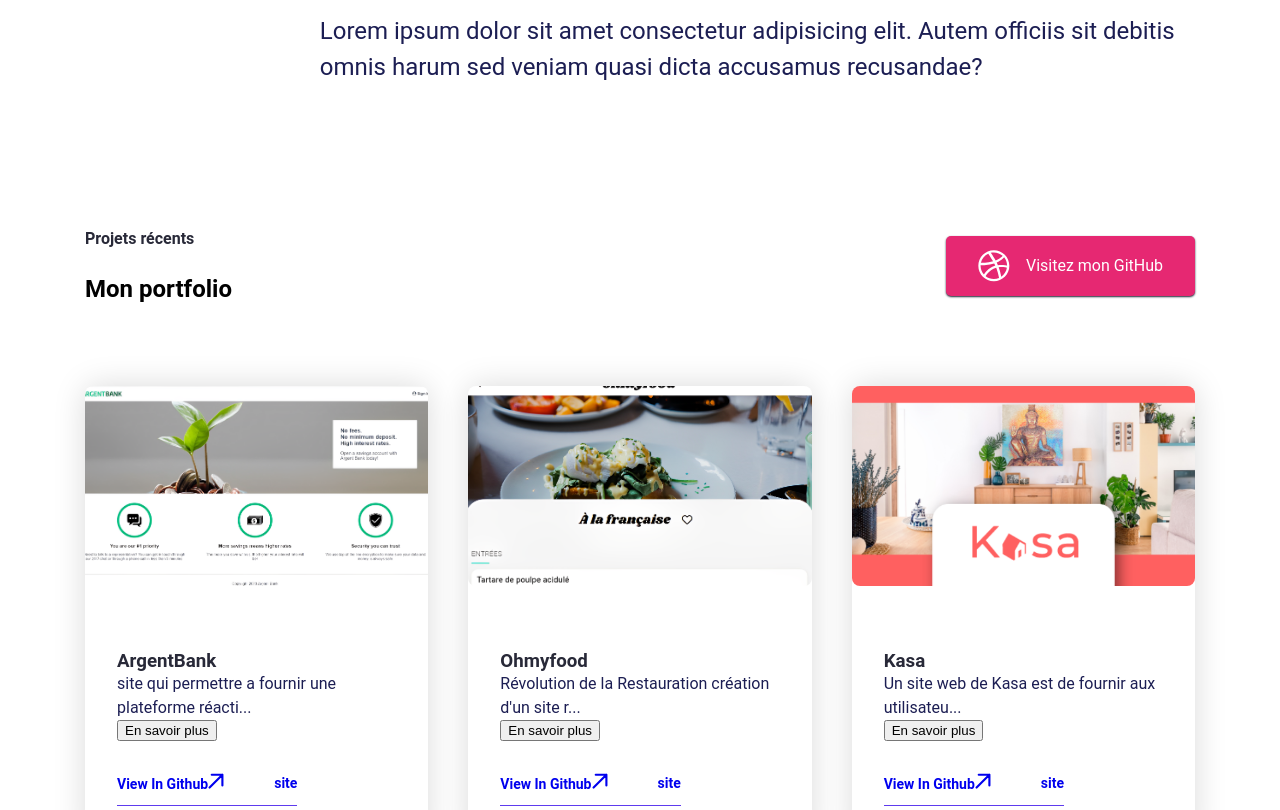
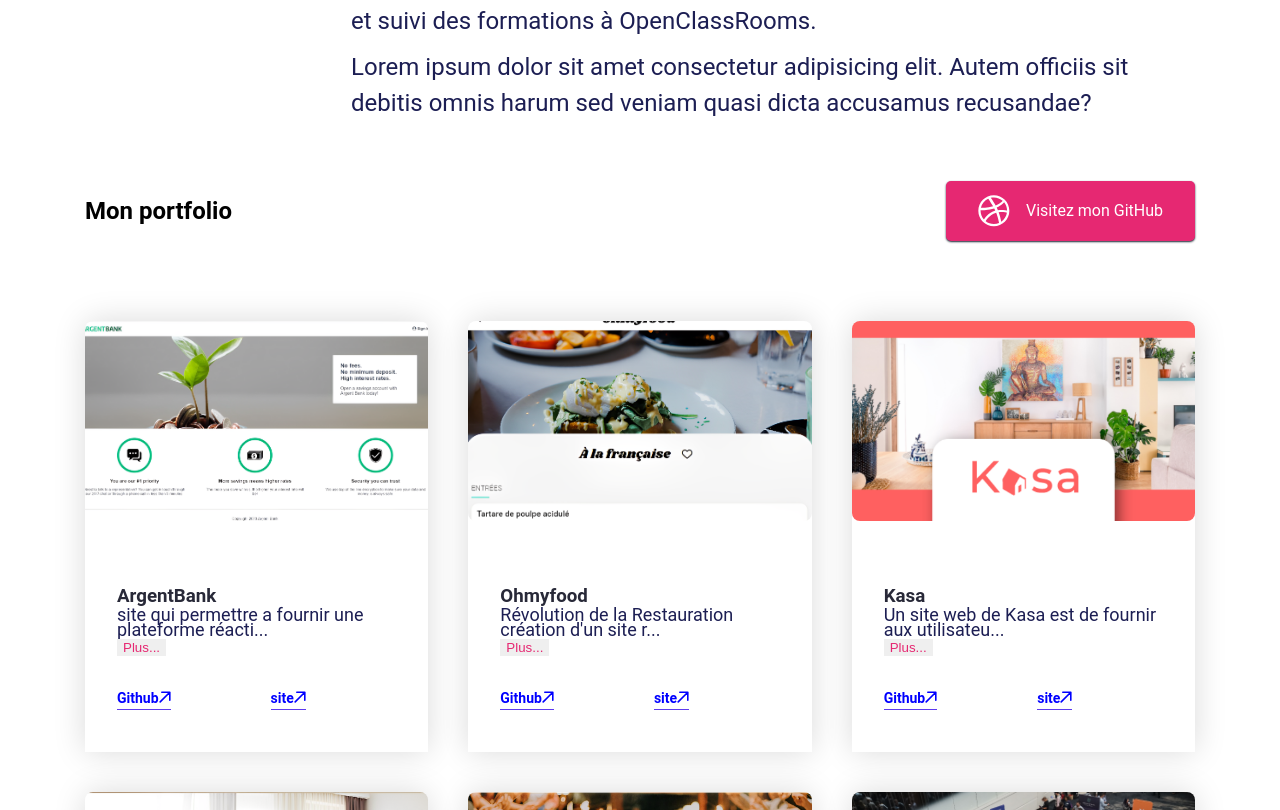
Before and after one commit to samiNedjai/Portfolio, a React (Create React App) app: page / in a window 1280 px wide. Shown: the part 1990-2800 px from the top of the page. Built offline with nearby package versions, Linux system fonts and the light colour scheme.

Commit message:
modifier css

```diff
--- a/src/App.css
+++ b/src/App.css
@@ -18,6 +18,8 @@
 }
 a {
   text-decoration: none;
+  border-bottom: 1.33px solid var(--primary);
+  color: blue;
 }
 :root {
   --primary: #5e3bee;
@@ -83,6 +85,10 @@
   color: var(--github);
   background-color: var(--white);
 }
+.btn-text {
+  border: none;
+  color: #e62872;
+}
 /* Global CSS Ends */
 /* Main Headings */
 
@@ -121,6 +127,12 @@
   font-style: normal;
   font-weight: 400;
   line-height: 24px;
+  border-bottom: none;
+  transition: font-size 0.3s ease;
+}
+.text-md:hover {
+  cursor: pointer;
+  font-size: x-large;
 }
 /* Body 3 */
 .text-sm {
@@ -173,7 +185,15 @@
   text-decoration: none;
 }
 .navbar--items ul > li > a {
+  font-size: large;
+  font-weight: 600;
+  color: black;
   text-decoration: none;
+  border-bottom: none;
+  transition: font-size 0.3s ease;
+}
+.navbar--items ul > li > a:hover {
+  font-size: x-large;
 }
 /* Navbar Content */
 .navbar--content {
@@ -183,6 +203,7 @@
   font-weight: 400;
   line-height: 24px;
   cursor: pointer;
+  border-bottom: none;
 }
 .navbar--active-content {
   color: var(--primary);
@@ -329,7 +350,7 @@
 /* About Us */
 .about--section {
   display: flex;
-  padding: 30px 40px;
+  padding: 30px 85px;
   align-items: center;
   gap: 114.6px;
   grid-template-columns: repeat(2, 1fr);
@@ -345,7 +366,7 @@
 /* My Portfolio Starts */
 .portfolio--section {
   display: flex;
-  padding: 112px 85px;
+  padding: 30px 85px;
   flex-direction: column;
   align-items: flex-start;
   gap: 80px;
@@ -415,14 +436,21 @@
 .portfolio--link {
   text-decoration: none;
   display: flex;
-  gap: 50px;
-  border-bottom: 1.33px solid var(--primary);
+  gap: 100px;
   padding-bottom: 10.6px;
   font-weight: 600;
 
 }
 .portfolio--section--card:hover path {
   stroke: #006b6a;
+}
+.portfolio--description {
+  color: var(--darkblue);
+  font-size: 18px;
+  font-style: normal;
+  font-weight: 400;
+  line-height: 15px;
+  border-bottom: none;
 }
 /* Portfolio Ends */
 
@@ -460,12 +488,14 @@
 .contact--input {
   display: flex;
   font-family: "Roboto";
+  font-size: 18px;
   padding: 16px;
   align-items: center;
   align-self: stretch;
   border-radius: 8px;
   border: 1.333px solid var(--primary);
   background: var(--white);
+  color: var(--darkblue);
 }
 select {
   -webkit-appearance: none;
@@ -521,8 +551,9 @@
   align-items: flex-start;
   gap: 60.667px;
   text-decoration: none;
+
 }
-.footer--social--icon > ul {
+.footer--social--icon > ul  {
   list-style: none;
   display: flex;
   justify-content: flex-end;
@@ -530,9 +561,10 @@
   gap: 16px;
   flex-shrink: 0;
   text-decoration: none;
+
 }
+
 .divider {
-  margin: 106px 0 42.67px;
   height: 1.333px;
   width: 100%;
   background: rgba(40, 41, 56, 0.55);
@@ -639,8 +671,13 @@
     font-size: 25px;
     line-height: 40px;
   }
+ .about--section--box{
+  padding: 85px;
+ }
+
   .hero--section--content--box {
     gap: 10px;
+    padding: 0px 85px;
   }
   .contact--form--container {
     width: 100%;
--- a/src/Pages/Home/AboutMe.jsx
+++ b/src/Pages/Home/AboutMe.jsx
@@ -4,7 +4,7 @@
       <div className="about--section--img">
         <img src="./img/photo-sami2.png" alt="About Me" />
       </div>
-      <div className="hero--section--content--box about--section--box">
+      <div className="hero--section--content--box  about--section--box">
         <div className="hero--section--content">
           <p className="section--title">À propos</p>
           <h1 className="skills-section--heading">À propos de moi</h1>
--- a/src/Pages/Home/ContactMe.jsx
+++ b/src/Pages/Home/ContactMe.jsx
@@ -14,7 +14,7 @@
             <span className="text-md">Prénom</span>
             <input
               type="text"
-              className="contact--input text-md"
+              className="contact--input "
               name="first-name"
               id="first-name"
               required
@@ -24,7 +24,7 @@
             <span className="text-md">Nom</span>
             <input
               type="text"
-              className="contact--input text-md"
+              className="contact--input "
               name="last-name"
               id="last-name"
               required
@@ -34,7 +34,7 @@
             <span className="text-md">E-mai</span>
             <input
               type="email"
-              className="contact--input text-md"
+              className="contact--input "
               name="email"
               id="email"
               required
@@ -44,7 +44,7 @@
             <span className="text-md">numéro de téléphoner</span>
             <input
               type="number"
-              className="contact--input text-md"
+              className="contact--input "
               name="phone-number"
               id="phone-number"
               required
@@ -53,7 +53,7 @@
         </div>
         <label htmlFor="choode-topic" className="contact--label">
           <span className="text-md">Choisir un sujet</span>
-          <select id="choose-topic" className="contact--input text-md">
+          <select id="choose-topic" className="contact--input ">
             <option>Sélectionnez-en un...</option>
             <option>Article 1</option>
             <option>Article 2</option>
@@ -63,7 +63,7 @@
         <label htmlFor="message" className="contact--label">
           <span className="text-md">Message</span>
           <textarea
-            className="contact--input text-md"
+            className="contact--input "
             id="message"
             rows="8"
             placeholder="Taper votre message..."
--- a/src/Pages/Home/MyPortfolio.jsx
+++ b/src/Pages/Home/MyPortfolio.jsx
@@ -34,7 +34,6 @@
     <section className="portfolio--section" id="MyPortfolio">
       <div className="portfolio--container-box">
         <div className="portfolio--container">
-          <p className="sub--title">Projets récents</p>
           <h2 className="section--heading">Mon portfolio</h2>
         </div>
         <div>
@@ -77,20 +76,20 @@
               <div className="portfolio--section--card--content">
                 <div>
                   <h3 className="portfolio--section--title">{item.title}</h3>
-                  <p className="text-md">
+                  <p className="portfolio--description">
                   {expandedCardIndex === index ? item.description : item.description.substring(0, 50) + '...'}
         </p>
-        <button onClick={() => setExpandedCardIndex(expandedCardIndex === index ? null : index)}>
-          {expandedCardIndex === index ? 'Réduire' : 'En savoir plus'}
+        <button className="btn-text" onClick={() => setExpandedCardIndex(expandedCardIndex === index ? null : index)}>
+          {expandedCardIndex === index ? 'Réduire' : 'Plus...'}
         </button>
                 </div>
                 <p className="text-sm portfolio--link">
                   <a href={item.lien}>
-                    {item.link}
+                    Github
                     <svg
                       xmlns="http://www.w3.org/2000/svg"
-                      width="16"
-                      height="16"
+                      width="12"
+                      height="12"
                       viewBox="0 0 20 19"
                       fill="none"
                     >
@@ -103,7 +102,23 @@
                       />
                     </svg>
                   </a>
-                  <a href={item.site}> site </a>
+                  <a href={item.site}> site
+                  <svg
+                      xmlns="http://www.w3.org/2000/svg"
+                      width="12"
+                      height="12"
+                      viewBox="0 0 20 19"
+                      fill="none"
+                    >
+                      <path
+                        d="M4.66667 1.66675H18V15.0001M18 1.66675L2 17.6667L18 1.66675Z"
+                        stroke="currentColor"
+                        strokeWidth="2.66667"
+                        strokeLinecap="round"
+                        strokeLinejoin="round"
+                      />
+                    </svg>
+                  </a>
                 </p>
               </div>
 </animated.div>
--- a/src/data/index.json
+++ b/src/data/index.json
@@ -40,7 +40,7 @@
       "src": "./img/ArgentBank.png",
       "title": "ArgentBank",
       "description": "site qui permettre a fournir une plateforme réactive et sécurisée permettant aux utilisateurs de gérer leur authentification, d'accéder à leur profil, et éventuellement de gérer leurs transactions financières.",
-      "link": "View In Github",
+      "link": " Github",
       "lien" : "https://github.com/samiNedjai/ArgentBank.git",
       "site" : "https://saminedjai.github.io/ArgentBank/"
     },
```
Also changed, not shown: src/Pages/Home/Footer.jsx (line endings or trailing spaces).
